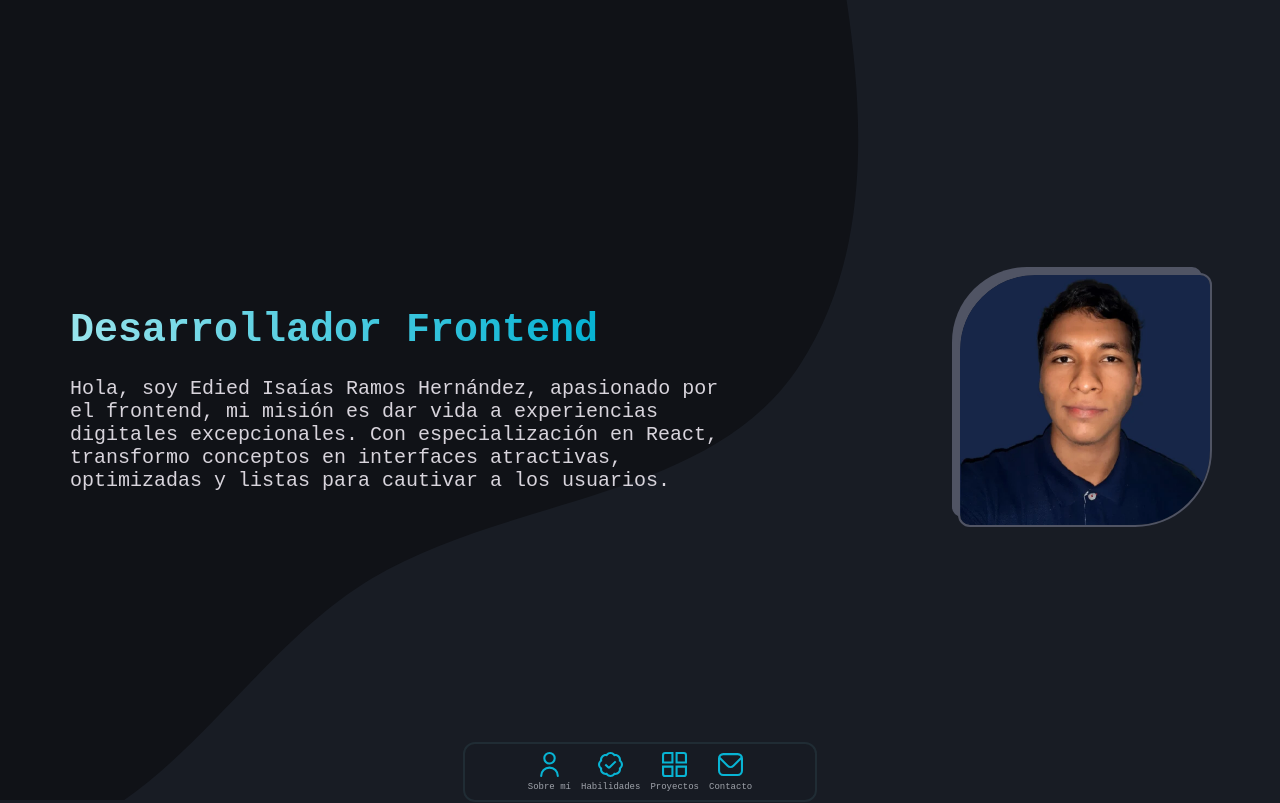
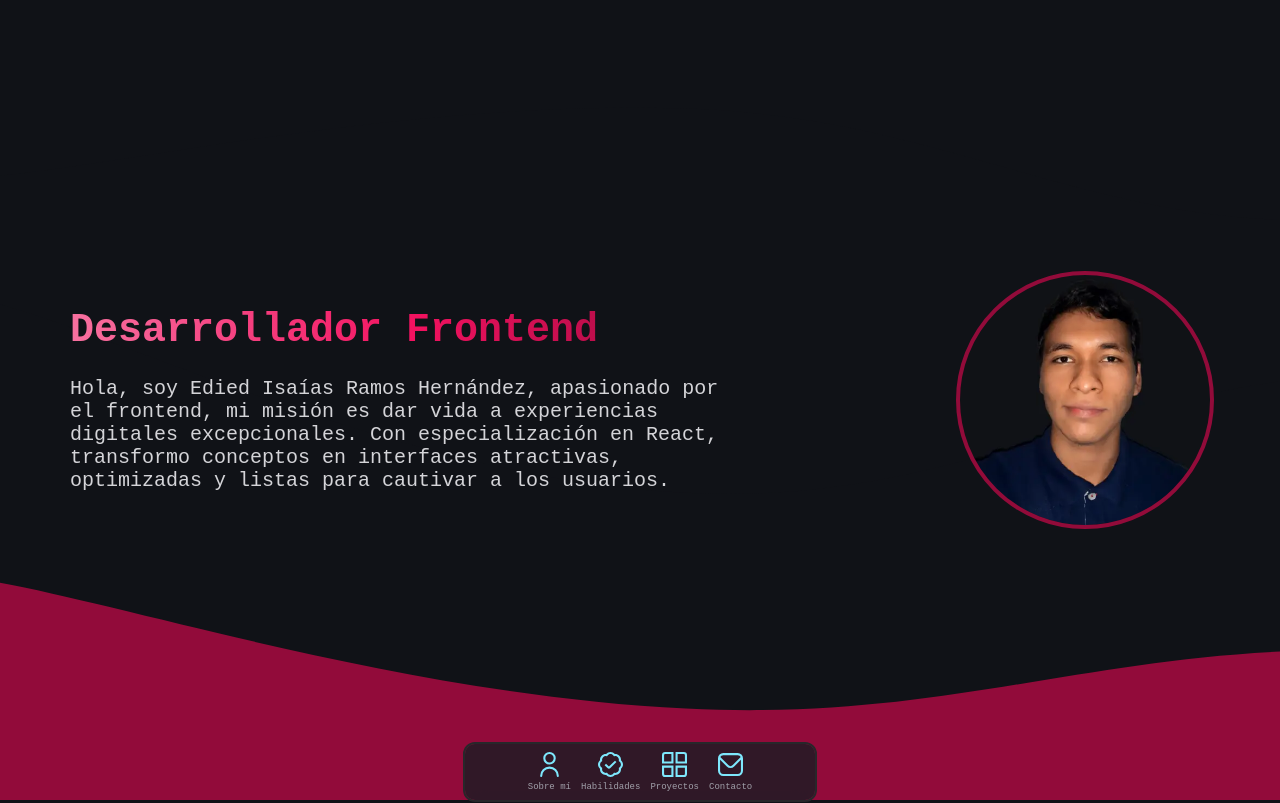
Before and after one commit to EdiedRamos/Edied, a React (Vite) app: page / in a window 1280 px wide. Shown: the top 803 px of the page. Built offline with nearby package versions, Linux system fonts and the light colour scheme; a web font is replaced by a local one.

Commit message:
style: update design and colors

```diff
--- a/src/Components/Atoms/MyFace/MyFace.scss
+++ b/src/Components/Atoms/MyFace/MyFace.scss
@@ -1,4 +1,5 @@
 @import "@/General/Styles/Colors/colors";
+
 .my-face-container {
   display: flex;
   justify-content: center;
@@ -6,9 +7,8 @@
   img {
     max-width: 100%;
     height: auto;
-    border-radius: 30% 10px 30% 10px;
-    box-shadow: -8px -8px $gray-600;
-    outline: 2px solid $gray-600;
+    border-radius: 50%;
+    outline: 4px solid $red-700;
     -webkit-user-drag: none;
   }
 }
--- a/src/Components/Molecules/IntroduceMyself/IntroduceMyself.scss
+++ b/src/Components/Molecules/IntroduceMyself/IntroduceMyself.scss
@@ -24,11 +24,11 @@
     h1 {
       background-image: linear-gradient(
         to right,
-        $cyan-200,
-        $cyan-300,
-        $cyan-400,
-        $cyan-500,
-        $cyan-600
+        $red-300,
+        $red-400,
+        $red-500,
+        $red-600,
+        $red-700
       );
       // text-shadow: 4px 4px $gray-700;
       background-clip: text;
--- a/src/Components/Molecules/ProjectCard/ProjectCard.scss
+++ b/src/Components/Molecules/ProjectCard/ProjectCard.scss
@@ -3,7 +3,7 @@
 .project-card-container {
   width: 400px;
   margin: 5px;
-  background-color: $gray-800;
+  background-color: $gray-900;
   border-radius: 8px;
   border: 2px solid $cyan-800;
 
--- a/src/General/Styles/Colors/_colors.scss
+++ b/src/General/Styles/Colors/_colors.scss
@@ -13,41 +13,44 @@ $gray-shadow-80: rgba(24, 28, 36, 0.8);
 
 // * NOTE: From color-50 to color-500 the right contrast is with a dark color and from color-600 to color-900 the right contrast is with a light color
 
+// * primary
+$primary: #101217;
+
 // * blue scale
-$blue-50: #f8fcfc;
-$blue-100: #d8e4fc;
-$blue-200: #b0ccfc;
-$blue-300: #88b4fc;
-$blue-400: #689cfc;
-$blue-500: #4084f4;
-$blue-600: #386cd4;
-$blue-700: #305cac;
-$blue-800: #284c84;
-$blue-900: #203464;
+$blue-50: #e6f1fe;
+$blue-100: #cce3fd;
+$blue-200: #99c7fb;
+$blue-300: #66aaf9;
+$blue-400: #338ef7;
+$blue-500: #006fee;
+$blue-600: #005bc4;
+$blue-700: #004493;
+$blue-800: #002e62;
+$blue-900: #001731;
 
 // * cyan scale
-$cyan-50: #f8fcfc;
-$cyan-100: #c8ecf4;
-$cyan-200: #98e4ec;
-$cyan-300: #68d4e4;
-$cyan-400: #38c4dc;
-$cyan-500: #08b4d4;
-$cyan-600: #089cb4;
-$cyan-700: #087c94;
-$cyan-800: #086474;
-$cyan-900: #084c54;
+$cyan-50: #f0fcff;
+$cyan-100: #e6fafe;
+$cyan-200: #d7f8fe;
+$cyan-300: #c3f4fd;
+$cyan-400: #a5eefd;
+$cyan-500: #7ee7fc;
+$cyan-600: #06b7db;
+$cyan-700: #09aacd;
+$cyan-800: #0e8aaa;
+$cyan-900: #053b48;
 
 // * gray scale
-$gray-50: #fffcfc;
-$gray-100: #f8f4f4;
-$gray-200: #e8e4ec;
-$gray-300: #d8d4dc;
-$gray-400: #a0a4ac;
-$gray-500: #707484;
-$gray-600: #505464;
-$gray-700: #384454;
-$gray-800: #202c34;
-$gray-900: #181c24;
+$gray-50: #fafafa;
+$gray-100: #f4f4f5;
+$gray-200: #e4e4e7;
+$gray-300: #d4d4d8;
+$gray-400: #a1a1aa;
+$gray-500: #71717a;
+$gray-600: #52525b;
+$gray-700: #3f3f46;
+$gray-800: #27272a;
+$gray-900: #18181b;
 
 // * indigo scale
 $indigo-50: #f7f7fe;
@@ -60,6 +63,30 @@ $indigo-600: #5457cd;
 $indigo-700: #4547a9;
 $indigo-800: #363885;
 $indigo-900: #282960;
+
+// * purple scale
+$purple-50: #f2eafa;
+$purple-100: #e4d4f4;
+$purple-200: #c9a9e9;
+$purple-300: #ae7ede;
+$purple-400: #9353d3;
+$purple-500: #7828c8;
+$purple-600: #6020a0;
+$purple-700: #481878;
+$purple-800: #301050;
+$purple-900: #180828;
+
+// * green scale
+$green-50: #e8faf0;
+$green-100: #d1f4e0;
+$green-200: #a2e9c1;
+$green-300: #74dfa2;
+$green-400: #74dfa2;
+$green-500: #17c964;
+$green-600: #12a150;
+$green-700: #0e793c;
+$green-800: #095028;
+$green-900: #052814;
 
 // * orange scale
 $orange-50: #fff8f3;
@@ -74,25 +101,25 @@ $orange-800: #893f0c;
 $orange-900: #642e09;
 
 // * red scale
-$red-50: #fff4f4;
-$red-100: #ffd4cc;
-$red-200: #ffaca4;
-$red-300: #ff8484;
-$red-400: #ff645c;
-$red-500: #ff3c34;
-$red-600: #e0342c;
-$red-700: #b82c24;
-$red-800: #90241c;
-$red-900: #681c14;
+$red-50: #fee7ef;
+$red-100: #fdd0df;
+$red-200: #faa0bf;
+$red-300: #f871a0;
+$red-400: #f54180;
+$red-500: #f31260;
+$red-600: #c20e4d;
+$red-700: #920b3a;
+$red-800: #610726;
+$red-900: #310413;
 
 // * yellow scale
-$yellow-50: #fefbf3;
-$yellow-100: #faedc4;
-$yellow-200: #f6de95;
-$yellow-300: #f2d066;
-$yellow-400: #eec137;
-$yellow-500: #eab308;
-$yellow-600: #c79807;
-$yellow-700: #a47d06;
-$yellow-800: #a47d06;
-$yellow-900: #a47d06;
+$yellow-50: #fefce8;
+$yellow-100: #fdedd3;
+$yellow-200: #fbdba7;
+$yellow-300: #f9c97c;
+$yellow-400: #f7b750;
+$yellow-500: #f5a524;
+$yellow-600: #c4841d;
+$yellow-700: #936316;
+$yellow-800: #62420e;
+$yellow-900: #312107;
--- a/src/General/Styles/main.scss
+++ b/src/General/Styles/main.scss
@@ -14,7 +14,7 @@
 
 body {
   min-height: 100vh;
-  background-color: $gray-900;
+  background-color: $primary;
 }
 
 p {
```
Also changed, not shown: src/Resources/Icons/bg-simply-shiny.svg, src/Resources/Profile/profile.webp.
